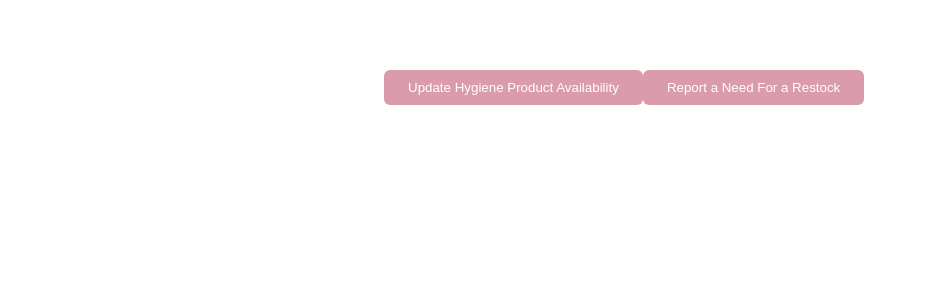
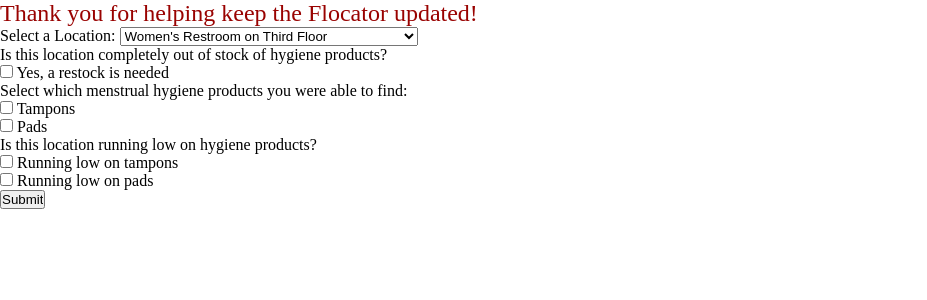
Before and after one commit to annelyd/pearlhacks2024, a Flask app: page /update in a window 1280 px wide. Shown: the part 216-516 px from the top of the page, without its empty margins (0-927 px from the left). Run offline with Flask 3, Linux system fonts and the light colour scheme.

Commit message:
Finished Form. Needs styling.

```diff
--- a/static/stylesheets/styles.css
+++ b/static/stylesheets/styles.css
@@ -156,23 +156,5 @@
 }
 
 .form {
-    display: none;
+    display: inline-block;
 }
-
-.btn-select {
-    background-color: #da9cac;
-    border: 10px;
-    color: white;
-    padding: 10px 24px;
-    cursor: pointer;
-    float: left;
-    font-family: Arial, Helvetica, sans-serif;
-    border-radius: 6px;
-}
-
-.form-select {
-    position: relative;
-    padding: 70px 0;
-    align-content: center;
-    padding-left: 30%;
-}
--- a/templates/update.html
+++ b/templates/update.html
@@ -15,24 +15,39 @@
             <div class="item"><a href="{{ url_for('update') }}"><p class="nav-text">Flocate Update</p></a></div>
         </div>
     </header>
-    <div class="form-select">
-        <button class="btn-select", onclick="showUpdateForm()">Update Hygiene Product Availability </button>
-        <button class="btn-select", onclick="showRestockForm()">Report a Need For a Restock </button>
-    </div>
-    <script type="text/javascript">
-        function showUpdateForm() {
-            document.getElementById('updateForm').style.display = 'block';
-        }
-        function showRestockForm() {
-            document.getElementById('restockForm').style.display = 'block';
-        }
-    </script>
 
-    <div class="form", id="updateForm">
-        <p> hi</p>
-    </div>
-    <div class="form", id="restockForm">
-        <p> test</p>
+    <div class="form">
+        <form id="updateForm">
+            <p> Thank you for helping keep the Flocator updated!</p>
+            <label> Select a Location: </label>
+            <select>
+                <optgroup label="Carolina Union">
+                    <option value="Women's Restroom on Third Floor ">Women's Restroom on Third Floor </option>
+                    <option value="Women's Restroom near Alpine">Women's Restroom near Alpine</option>
+                    <option value="Women's Restroom on Bottom Floor">Women's Restroom on Bottom Floor</option>
+                    <option value="Women's Restroom near Union Auditorium">Women's Restroom near Union Auditorium</option>
+                  </optgroup>
+                  <optgroup label="Campus Y">
+                    <option value="Gender Neutral Restrooms near Meantime">Gender Neutral Restrooms near Meantime</option>
+                    <option value="Gender Neutral Restrooms on Second Floor">Gender Neutral Restrooms on Second Floor</option>
+                  </optgroup>
+            </select>
+            <ul>
+                <li> Is this location completely out of stock of hygiene products? </li>
+                <li><input type = "checkbox" name = "Restock" value = "Restock" /> Yes, a restock is needed</li>
+             </ul>
+            <ul>
+                <li> Select which menstrual hygiene products you were able to find: </li>
+                <li><input type = "checkbox" name = "Tampons" value = "Tampons" /> Tampons</li>
+                <li><input type = "checkbox" name = "Pads" value = "Pads" /> Pads</li>
+             </ul>
+             <ul>
+                <li> Is this location running low on hygiene products? </li>
+                <li><input type = "checkbox" name = "tampon_running_low" value = "tampon_running_low" /> Running low on tampons </li>
+                <li><input type = "checkbox" name = "pad_running_low" value = "pad_running_low" /> Running low on pads </li>
+             </ul>
+             <input type="submit" value="Submit">
+        </form>
     </div>
 </body>
 </html>
```
